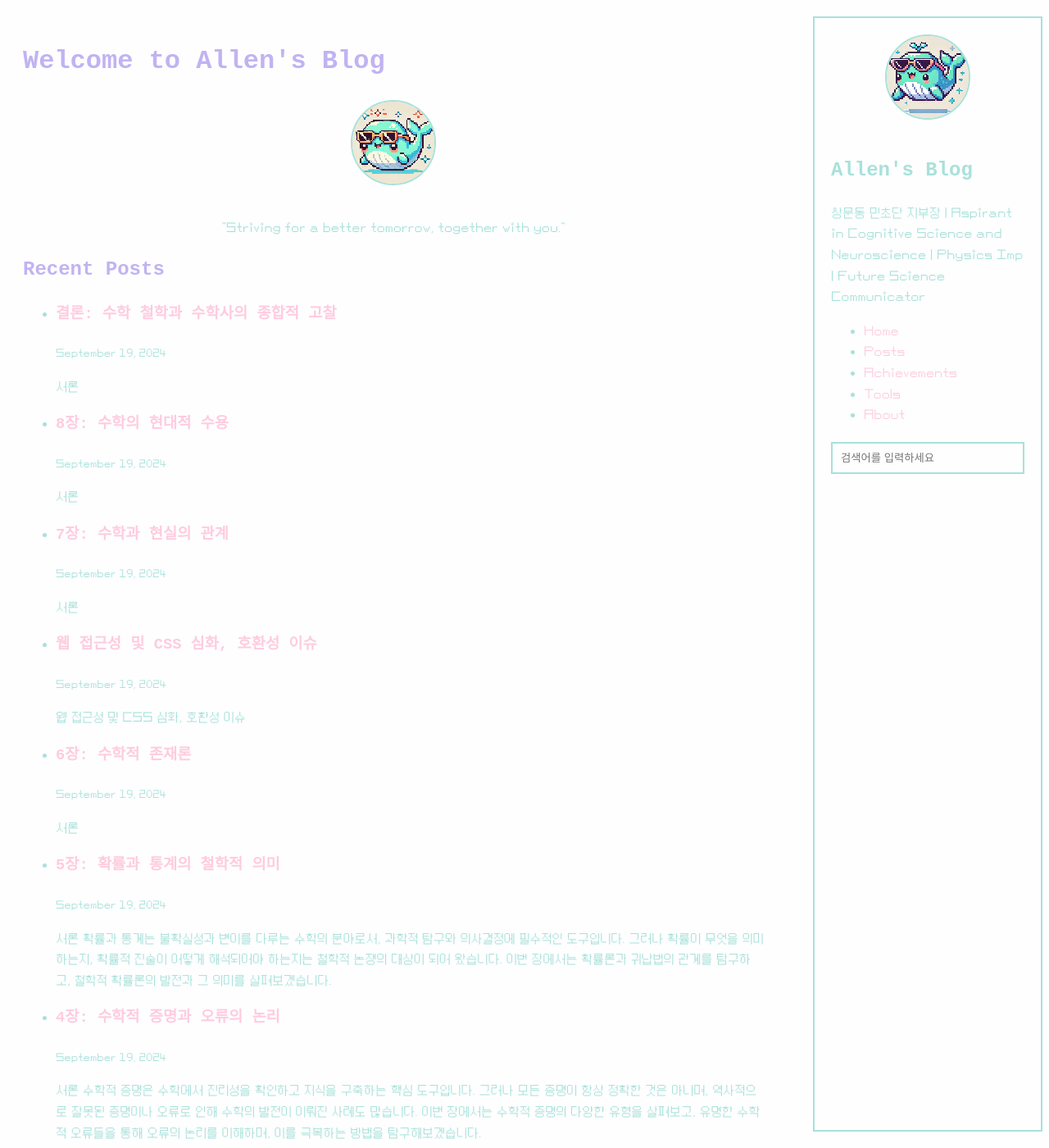
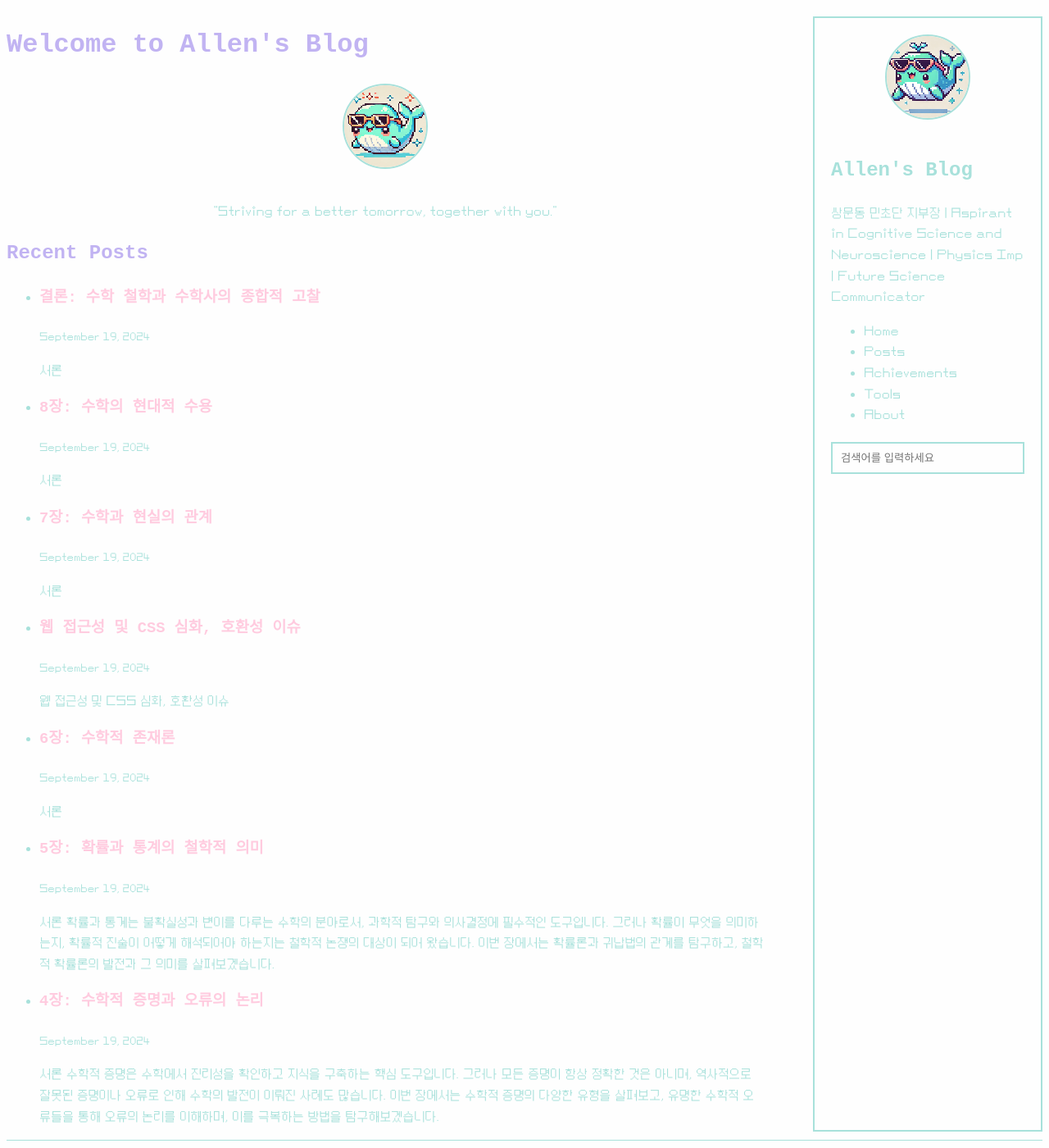
Before and after one commit to allenkang92/allenkang92.github.io, a Jekyll site: the page built from index.html, in a window 1280 px wide and 1400 px high. Shown: the whole window at 82% size. Built offline with Jekyll 4.4.1, drawn with Linux system fonts in a browser that asks for light colours; some web fonts are replaced.

Commit message:
css 수정

```diff
--- a/assets/css/style.css
+++ b/assets/css/style.css
@@ -30,97 +30,96 @@
 /* 전체 레이아웃 */
 .layout-container {
   max-width: 1200px;
-  margin: 0 auto;
-  padding: 40px; /* 상하좌우 동일 간격 */
+  margin: 20px auto; /* 모든 방향으로 여백 동일하게 적용 */
+  padding: 20px;
   box-sizing: border-box;
 }
 
 /* 메인 콘텐츠 */
 .main-content {
-  float: left;
-  width: calc(100% - 360px); /* 사이드바를 제외한 너비 */
-  padding: 20px; /* 내부 여백 */
-  box-sizing: border-box;
-  margin-right: 20px; /* 사이드바와의 간격 */
+  float: left !important;
+  width: calc(100% - 340px) !important; /* 사이드바를 제외한 너비 */
+  padding-right: 20px !important; /* 내부 여백 */
+  box-sizing: border-box !important;
 }
 
 /* 사이드바 */
 .sidebar-right {
-  float: right;
-  width: 280px;
-  background-color: #fefefe;
-  border: 2px solid #A8E1DB;
-  padding: 20px;
-  box-sizing: border-box;
-  color: #A8E1DB;
-  position: sticky;
-  top: 20px; /* 상단에 고정되는 위치 */
-  height: calc(100vh - 40px);
-  overflow-y: auto;
-  z-index: 1000;
+  float: right !important;
+  width: 280px !important;
+  background-color: #fefefe !important;
+  border: 2px solid #A8E1DB !important;
+  padding: 20px !important;
+  box-sizing: border-box !important;
+  color: #A8E1DB !important;
+  position: sticky !important;
+  top: 20px !important; /* 상단에 고정되는 위치 */
+  height: calc(100vh - 40px) !important;
+  overflow-y: auto !important;
+  z-index: 1000 !important;
 }
 
 /* 사이드바 내부 텍스트와 링크 색상 */
 .sidebar-right h1,
 .sidebar-right p,
 .sidebar-right a {
-  color: #A8E1DB;
+  color: #A8E1DB !important;
 }
 
 /* 링크 호버 시 색상 */
 .sidebar-right a:hover {
-  color: #C1B3F2;
+  color: #C1B3F2 !important;
 }
 
 /* 전체 텍스트 스타일 */
 body {
   font-family: 'PFStardust', monospace;
-  line-height: 1.6;
-  color: #A8E1DB;
-  background-color: #fefefe;
-  image-rendering: pixelated;
+  line-height: 1.6 !important;
+  color: #A8E1DB !important;
+  background-color: #fefefe !important;
+  image-rendering: pixelated !important;
 }
 
 /* 프로필 스타일 */
 .profile {
   text-align: center;
-  margin-bottom: 20px;
+  margin-bottom: 20px !important;
 }
 
 .profile-pic {
-  width: 100px;
-  height: 100px;
-  border-radius: 50%;
-  border: 2px solid #A8E1DB;
-  margin-bottom: 15px;
+  width: 100px !important;
+  height: 100px !important;
+  border-radius: 50% !important;
+  border: 2px solid #A8E1DB !important;
+  margin-bottom: 15px !important;
 }
 
 /* 검색창 스타일 */
 .search-container {
-  margin-top: 20px;
+  margin-top: 20px !important;
 }
 
 #search-input {
-  width: 100%;
-  padding: 10px;
-  border: 2px solid #A8E1DB;
-  background-color: #fefefe;
-  color: #A8E1DB;
-  box-sizing: border-box;
+  width: 100% !important;
+  padding: 10px !important;
+  border: 2px solid #A8E1DB !important;
+  background-color: #fefefe !important;
+  color: #A8E1DB !important;
+  box-sizing: border-box !important;
 }
 
 /* 메인 헤더 스타일 */
 header {
-  background-color: #fefefe;
-  padding: 20px;
-  margin-bottom: 20px;
-  border: 2px solid #A8E1DB;
+  background-color: #fefefe !important;
+  padding: 20px !important;
+  margin-bottom: 20px !important;
+  border: 2px solid #A8E1DB !important;
 }
 
 /* 헤딩 스타일 */
 h1, h2, h3 {
-  font-weight: bold;
-  color: #C1B3F2;
+  font-weight: bold !important;
+  color: #C1B3F2 !important;
 }
 
 /* 카테고리 드롭다운 스타일 */
@@ -151,12 +150,8 @@
   font-family: 'PFStardust', monospace !important;
 }
 
-/* 드롭다운 호버 스타일 */
-.categories select:hover {
-  border-color: #C1B3F2 !important;
-}
-
-/* 드롭다운 포커스 스타일 */
+/* 드롭다운 호버 및 포커스 스타일 */
+.categories select:hover,
 .categories select:focus {
   border-color: #FFCBDF !important;
   outline: none !important;
@@ -165,7 +160,7 @@
 /* 링크 스타일 */
 a {
   color: #FFCBDF !important;
-  text-decoration: none;
+  text-decoration: none !important;
 }
 
 a:hover {
@@ -174,53 +169,53 @@
 
 /* 포스트 목록 스타일 */
 .post-list {
-  list-style-type: none;
-  padding: 0;
+  list-style-type: none !important;
+  padding: 0 !important;
 }
 
 .post-meta {
   color: #FFCBDF !important;
-  font-size: 0.9em;
+  font-size: 0.9em !important;
 }
 
 /* 푸터 스타일 */
 footer {
-  margin-top: 40px;
-  padding-top: 20px;
-  border-top: 1px solid #A8E1DB;
-  text-align: center;
-  font-size: 0.9em;
-  clear: both;
+  margin-top: 40px !important;
+  padding-top: 20px !important;
+  border-top: 1px solid #A8E1DB !important;
+  text-align: center !important;
+  font-size: 0.9em !important;
+  clear: both !important;
 }
 
 /* 검색 결과 스타일 */
 #search-results {
-  position: absolute;
-  background: #fefefe;
-  width: 100%;
-  max-width: 300px;
-  border: 2px solid #A8E1DB;
-  border-top: none;
-  z-index: 1000;
-  max-height: 300px;
-  overflow-y: auto;
-  display: none;
+  position: absolute !important;
+  background: #fefefe !important;
+  width: 100% !important;
+  max-width: 300px !important;
+  border: 2px solid #A8E1DB !important;
+  border-top: none !important;
+  z-index: 1000 !important;
+  max-height: 300px !important;
+  overflow-y: auto !important;
+  display: none !important;
 }
 
 #search-results ul {
-  list-style-type: none;
-  padding: 0;
-  margin: 0;
+  list-style-type: none !important;
+  padding: 0 !important;
+  margin: 0 !important;
 }
 
 #search-results li {
-  padding: 10px;
-  border-bottom: 1px solid #A8E1DB;
+  padding: 10px !important;
+  border-bottom: 1px solid #A8E1DB !important;
 }
 
 #search-results a {
   color: #FFCBDF !important;
-  text-decoration: none;
+  text-decoration: none !important;
 }
 
 #search-results a:hover {
@@ -235,17 +230,17 @@
 
 /* 카테고리와 태그 스타일 */
 .category, .tags {
-  font-size: 0.8em;
+  font-size: 0.8em !important;
   color: #FFCBDF !important;
-  display: block;
-  margin-top: 5px;
+  display: block !important;
+  margin-top: 5px !important;
 }
 
 #toc {
-  background-color: #fefefe;
-  border: 2px solid #A8E1DB;
-  padding: 15px;
-  margin-bottom: 20px;
+  background-color: #fefefe !important;
+  border: 2px solid #A8E1DB !important;
+  padding: 15px !important;
+  margin-bottom: 20px !important;
 }
 
 /* 미디어 쿼리 시작 */
@@ -253,73 +248,73 @@
 /* 모바일 기기 (세로 모드) */
 @media only screen and (max-width: 600px) {
   .main-content {
-    float: none;
-    width: 100%;
+    float: none !important;
+    width: 100% !important;
   }
 
   .sidebar-right {
-    position: static;
-    width: 100%;
-    float: none;
-    margin: 0;
-    height: auto;
+    position: static !important;
+    width: 100% !important;
+    float: none !important;
+    margin: 0 !important;
+    height: auto !important;
   }
 }
 
 /* 태블릿 (세로 모드) */
 @media only screen and (min-width: 601px) and (max-width: 900px) {
   .sidebar-right {
-    width: 220px;
+    width: 220px !important;
   }
 
   .main-content {
-    width: calc(100% - 240px);
+    width: calc(100% - 240px) !important;
   }
 }
 
 /* 작은 랩톱 화면 */
 @media only screen and (min-width: 901px) and (max-width: 1200px) {
   .sidebar-right {
-    width: 240px;
+    width: 240px !important;
   }
 
   .main-content {
-    width: calc(100% - 260px);
+    width: calc(100% - 260px) !important;
   }
 }
 
 /* 큰 화면 */
 @media only screen and (min-width: 1201px) {
   .sidebar-right {
-    width: 280px;
+    width: 280px !important;
   }
 
   .main-content {
-    width: calc(100% - 320px);
+    width: calc(100% - 320px) !important;
   }
 }
 
 /* 다크 모드 */
 @media (prefers-color-scheme: dark) {
   body, .sidebar-right {
-    background-color: #1a1a1a;
-    color: #fefefe;
+    background-color: #1a1a1a !important;
+    color: #fefefe !important;
   }
 
   header {
-    background-color: #2a2a2a;
-    border-color: #A8E1DB;
+    background-color: #2a2a2a !important;
+    border-color: #A8E1DB !important;
   }
 
   h1, h2, h3 {
-    color: #C1B3F2;
+    color: #C1B3F2 !important;
   }
 
   a {
-    color: #FFCBDF;
+    color: #FFCBDF !important;
   }
 
   a:hover {
-    color: #C1B3F2;
+    color: #C1B3F2 !important;
   }
 }
```
Also changed, not shown: assets/css/main.css (+98 -103 lines).
